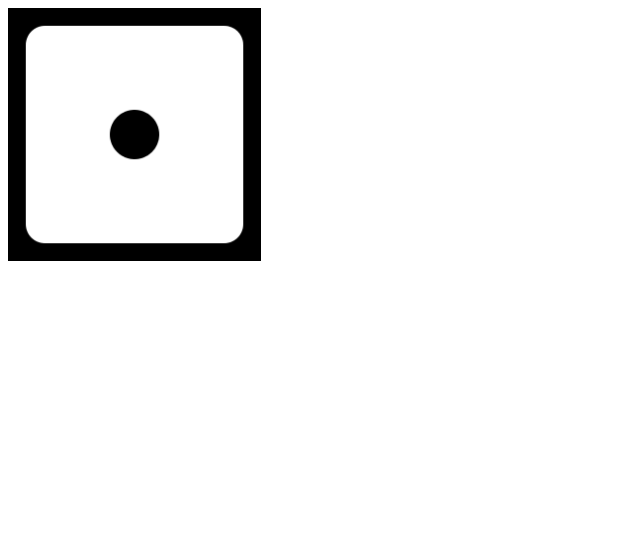
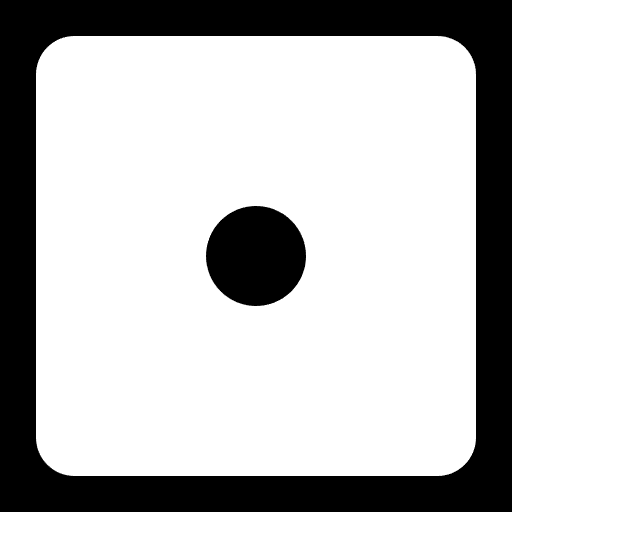
Before and after one commit to elias-ka/IN00DL12_vko5, a plain HTML site: page index.html in a window 1280 px wide. Shown: the whole page, without its empty margins (0-640 px from the left). Drawn offline with Linux system fonts and the light colour scheme.

Commit message:
do exactly what the assignment says

```diff
--- a/css/style.css
+++ b/css/style.css
@@ -1,4 +1,15 @@
+* {
+  box-sizing: border-box;
+  margin: 0;
+  padding: 0;
+}
+
+#dice {
+  display: inline-block;
+}
+
 #dice img {
+  max-width: 100%;
+  height: auto;
   cursor: pointer;
-  width: 20%;
 }
--- a/index.html
+++ b/index.html
@@ -15,7 +15,7 @@
   <body>
     <div id="container">
       <div id="dice">
-        <img id="dice_img" src="./img/1.png" />
+        <img src="./img/1.png" />
       </div>
     </div>
     <script src="./js/functions.js"></script>
--- a/js/functions.js
+++ b/js/functions.js
@@ -2,7 +2,8 @@
 
 function roll() {
   const rand = Math.floor(Math.random() * 6) + 1;
-  document.getElementById("dice_img").src = `img/${rand}.png`;
+  const img = `img/${rand}.png`;
+  document.querySelector("#dice img").src = img;
 }
 
-document.getElementById("dice_img").addEventListener("click", roll);
+document.getElementById("dice").addEventListener("click", roll);
```
